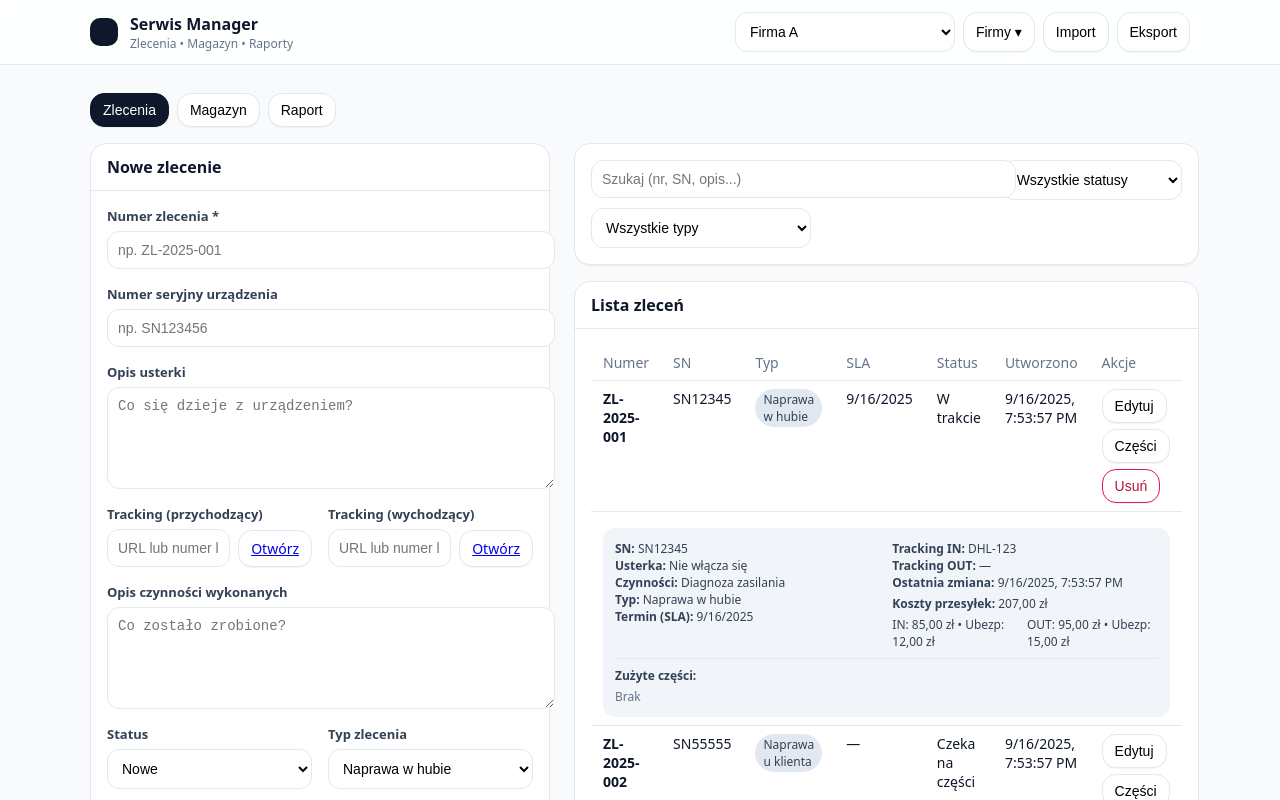
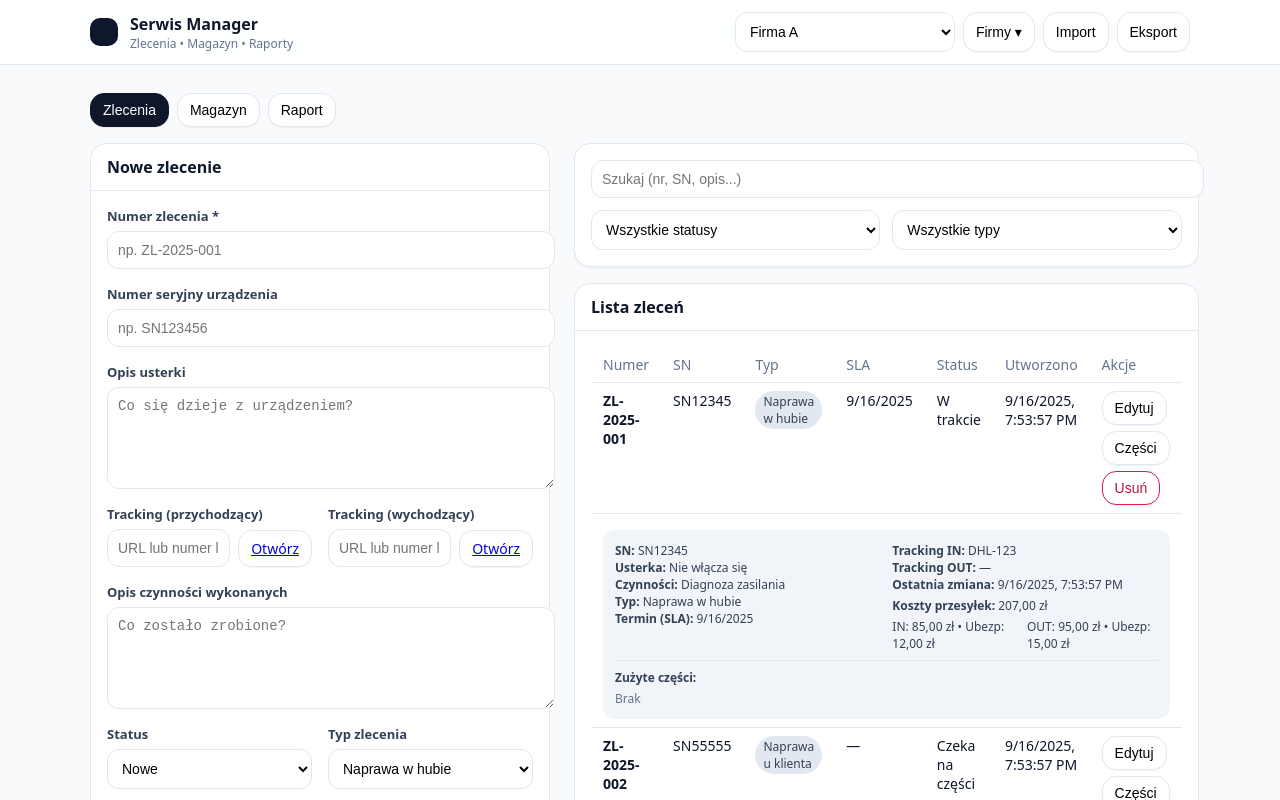
Before and after one commit to PoczciwyLukas/SupportHUB, a React (Vite) app: page / in a window 1280 px wide. Both pictures are taken after a click on the button "Wczytaj dane przykładowe". Shown: the top 800 px of the page. Built offline with nearby package versions, Linux system fonts and the light colour scheme; the HTML template or start-up script is replaced by a standard one.

Commit message:
Refine jobs filters layout

```diff
--- a/src/components/JobsPanel.jsx
+++ b/src/components/JobsPanel.jsx
@@ -206,15 +206,15 @@ export default function JobsPanel({ db, setDb, companyId }){
 
       <div>
         <div className="card">
-          <div className="body" style={{display:'flex', gap:8, flexWrap:'wrap'}}>
-            <div style={{position:'relative', flex:1, minWidth:220}}>
+          <div className="body filter-bar">
+            <div className="filter-bar__search">
               <input className="input" placeholder="Szukaj (nr, SN, opis...)" value={search} onChange={e=>setSearch(e.target.value)} />
             </div>
-            <select className="input" value={statusFilter} onChange={e=>setStatusFilter(e.target.value)} style={{width:180}}>
+            <select className="input" value={statusFilter} onChange={e=>setStatusFilter(e.target.value)}>
               <option value="all">Wszystkie statusy</option>
               {DEFAULT_STATUSES.map(s => <option key={s.value} value={s.value}>{s.label}</option>)}
             </select>
-            <select className="input" value={typeFilter} onChange={e=>setTypeFilter(e.target.value)} style={{width:220}}>
+            <select className="input" value={typeFilter} onChange={e=>setTypeFilter(e.target.value)}>
               <option value="all">Wszystkie typy</option>
               {JOB_TYPES.map(t => <option key={t.value} value={t.value}>{t.label}</option>)}
             </select>
--- a/src/styles.css
+++ b/src/styles.css
@@ -16,6 +16,8 @@ textarea { min-height: 80px; }
 .label { display:block; font-weight:600; margin-bottom:6px; color:#334155; font-size: 13px; }
 .grid { display:grid; gap:12px; }
 .col-2 { grid-template-columns: repeat(2, minmax(0, 1fr)); }
+.filter-bar { display:grid; gap:12px; grid-template-columns: repeat(auto-fit, minmax(220px, 1fr)); align-items:center; }
+.filter-bar__search { grid-column: 1 / -1; }
 .layout { display:grid; gap: 24px; grid-template-columns: 460px 1fr; align-items: start; }
 @media (max-width: 960px){ .layout{ grid-template-columns: 1fr; } }
 .card { border:1px solid #e2e8f0; background:#fff; border-radius: var(--radius); box-shadow: 0 2px 0 rgba(0,0,0,0.03); }
```
